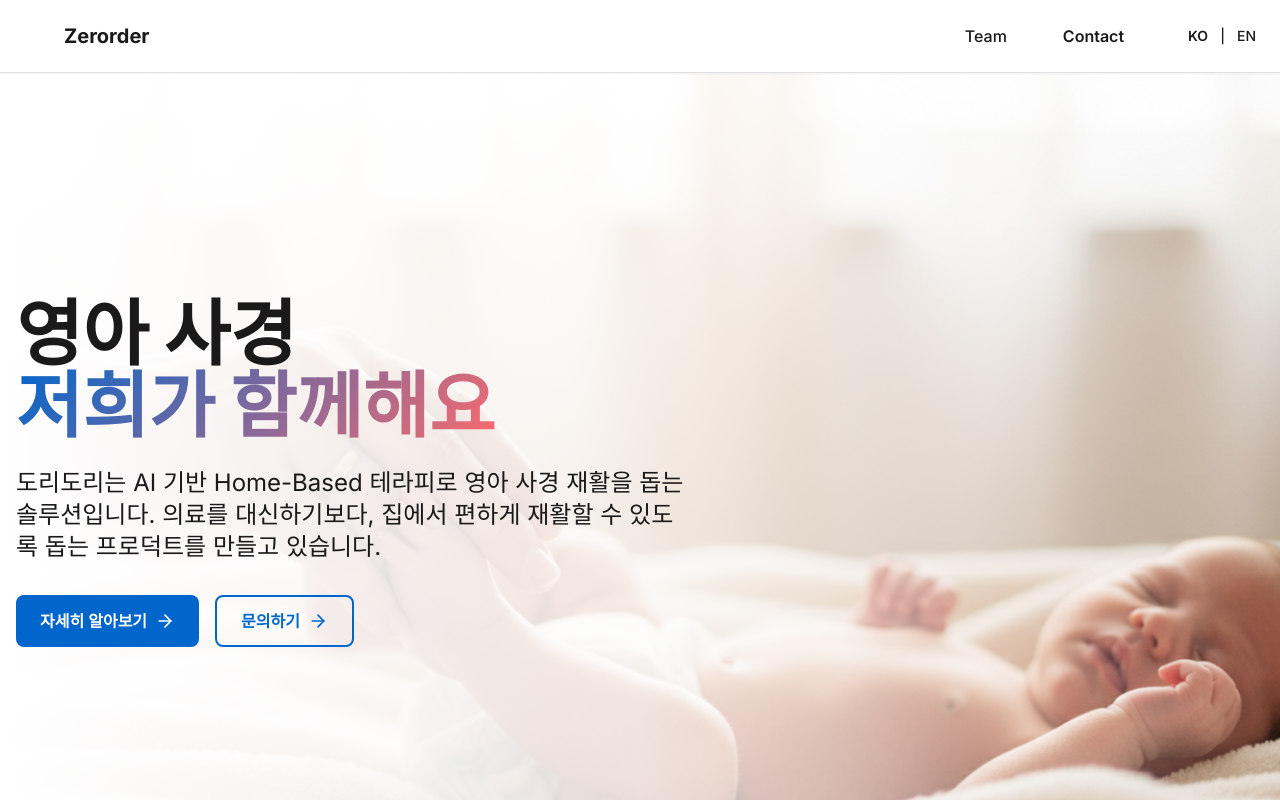
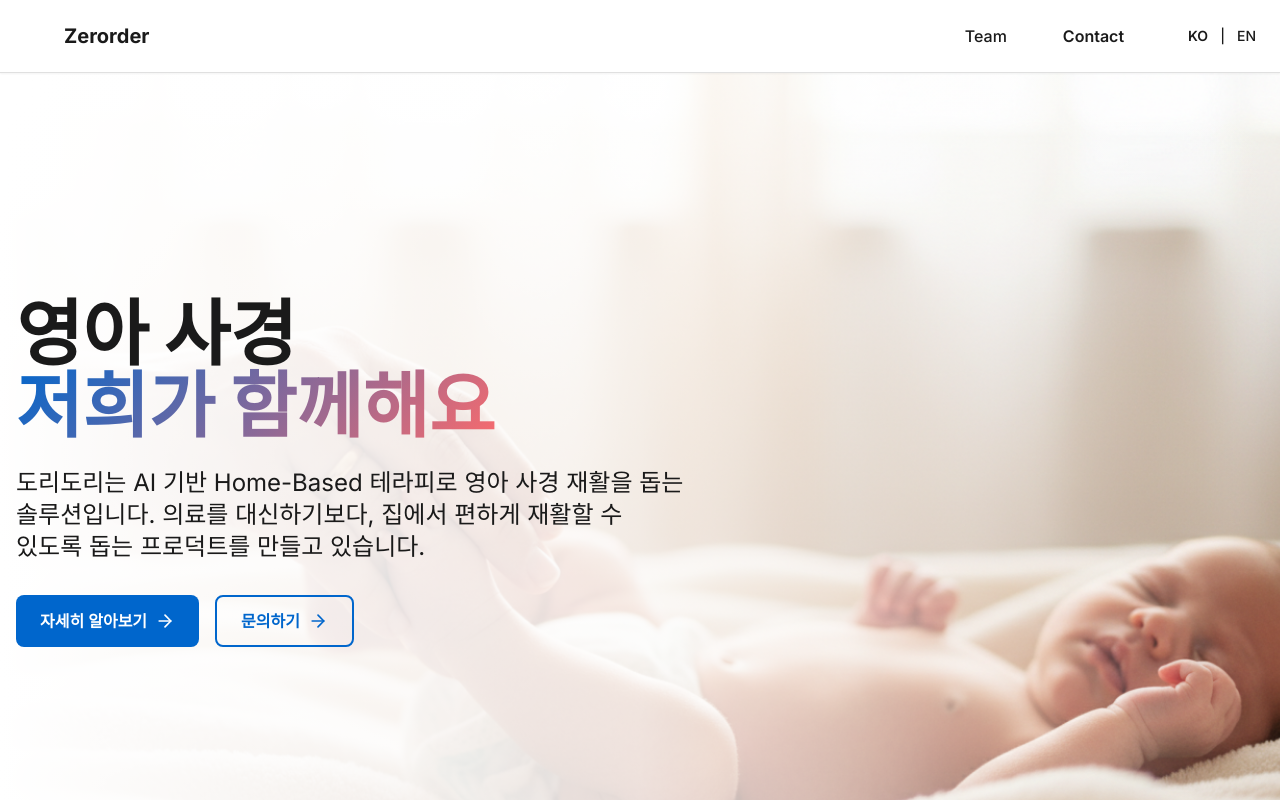
Before and after one commit to zerorder-care/zerorder-website, a Next.js app: page / in a window 1280 px wide. Shown: the top 800 px of the page. Built offline with nearby package versions, Linux system fonts and the light colour scheme.

Commit message:
fix: 한국어 단어 중간 줄바꿈 방지
- word-break: keep-all 적용

```diff
--- a/app/globals.css
+++ b/app/globals.css
@@ -100,6 +100,7 @@
     background-color: var(--background);
     color: var(--foreground);
     font-family: var(--font-body);
+    word-break: keep-all; /* Prevent Korean words from breaking mid-word */
   }
 
   h1, h2, h3, h4, h5, h6 {
```
